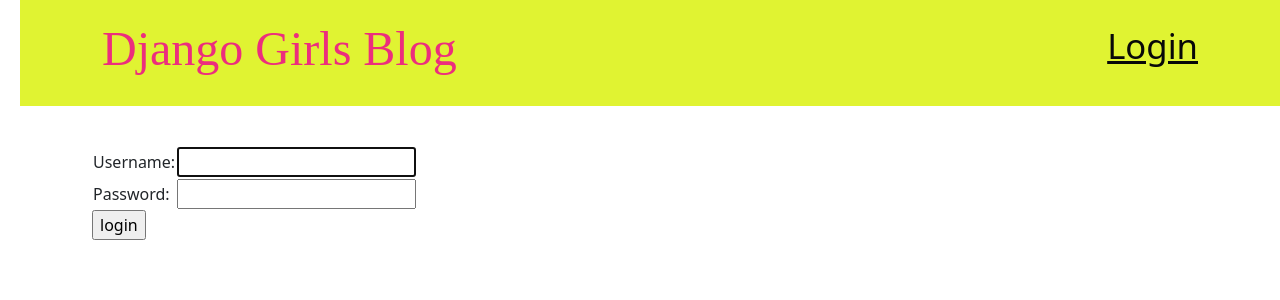
After one commit to gemapazb/my-first-blog, a Django app: page /accounts/login/ in a window 1280 px wide. The commit adds this page. Shown: the top 300 px of the page. Run offline with Django 3.2, Linux system fonts and the light colour scheme; some web fonts are replaced.

Commit message:
Forms-auth

```diff
--- a/blog/forms.py
+++ b/blog/forms.py
@@ -1,7 +1,7 @@
-from django import froms
+from django import forms
 from .models import Post
 
-class Postform(forms.Modelform):
+class PostForm(forms.ModelForm):
     class Meta:
         model = Post
         fields = ('title', 'text',)
--- a/blog/models.py
+++ b/blog/models.py
@@ -17,4 +17,4 @@
     def __str__(self):
         return self.title
 
-# Create your models here.
+# Create comment model
--- a/blog/templates/blog/base.html
+++ b/blog/templates/blog/base.html
@@ -8,10 +8,17 @@
         <title>Ivy Tech 2023/Gema Paz Barcenas</title>
     </head>
     <body>
+
         <header class="page-header">
             <div class="container">
-                <a href="{% url post_new %}" class="top-menu">
-                    {% include './icons/file-earmark-plus.svg'%}
+                {% if user.is_authenticated %}
+                <a href="{% url 'post_new' %}" class="top-menu">
+                    {% include './icons/file-earmark-post.svg'%}
+                </a>
+                <p class="top-menu">Hello {{ user.username }} <small>(<a href="{% url 'logout' %}">Log out</a>)</small></p>
+                {% else %}
+                    <a href="{% url 'post_new' %}" class="top-menu">Login</a>
+                {% endif %}
                 <h1><a href="/">Django Girls Blog</a></h1>
             </div>
         </header>
--- /dev/null
+++ b/blog/templates/registration/login.html
@@ -0,0 +1,24 @@
+{% extends "blog/base.html" %}
+
+{% block content %}
+    {% if form.errors %}
+        <p>Your username and password didn't match. Please try again.</p>
+    {% endif %}
+
+    <form method="post" action="{% url 'login' %}">
+    {% csrf_token %}
+        <table>
+        <tr>
+            <td>{{ form.username.label_tag }}</td>
+            <td>{{ form.username }}</td>
+        </tr>
+        <tr>
+            <td>{{ form.password.label_tag }}</td>
+            <td>{{ form.password }}</td>
+        </tr>
+        </table>
+
+        <input type="submit" value="login" />
+        <input type="hidden" name="next" value="{{ next }}" />
+    </form>
+{% endblock %}
--- a/blog/urls.py
+++ b/blog/urls.py
@@ -4,5 +4,6 @@
 urlpatterns = [
     path('', views.post_list, name='post_list'),
     path('post/<int:pk>/', views.post_detail, name='post_detail'),
-    path('post/new/'), views.post_new, name ='post_new'),
+    path('post/new/', views.post_new, name ='post_new'),
+    path('post/<int:pk>/edit/', views.post_edit, name='post_edit'),
 ]
--- a/mysite/settings.py
+++ b/mysite/settings.py
@@ -127,3 +127,5 @@
 
 STATIC_URL = '/static/'
 STATIC_ROOT = BASE_DIR / 'static'
+
+LOGIN_REDIRECT_URL = '/'
--- a/mysite/urls.py
+++ b/mysite/urls.py
@@ -15,8 +15,11 @@
 """
 from django.contrib import admin
 from django.urls import path, include
+from django.contrib.auth import views
 
 urlpatterns = [
     path('admin/', admin.site.urls),
+    path('accounts/login/', views.LoginView.as_view(), name='login'),
+    path('accounts/logout/', views.LogoutView.as_view(next_page='/'), name='logout'),
     path('', include('blog.urls')),
 ]
```
Also changed, not shown: blog/templates/blog/post_detail.html (+17 -9 lines), blog/views.py (+23 -3 lines).
